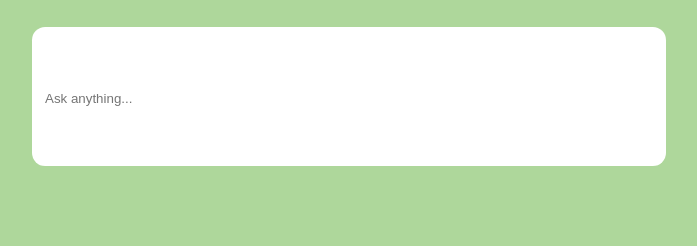
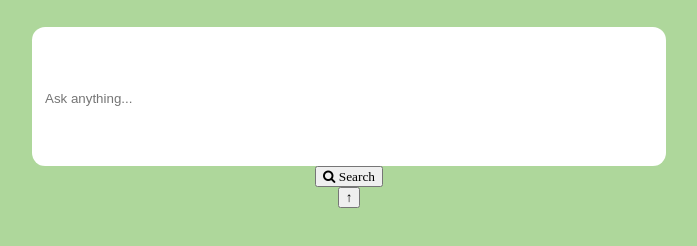
Before and after one commit to Jaykhakhkhar/project, a plain HTML site: page index.html in a window 1280 px wide. Shown: the part 360-606 px from the top of the page, without its empty margins (291-988 px from the left). Drawn offline with Linux system fonts and the light colour scheme.

Commit message:
Update index.html

```diff
--- a/index.html
+++ b/index.html
@@ -1,17 +1,37 @@
 <!DOCTYPE html>
 <html lang="en">
+
 <head>
     <meta charset="UTF-8">
     <meta name="viewport" content="width=device-width, initial-scale=1.0">
     <title>Kai Ai</title>
     <link rel="stylesheet" href="style.css">
+    <link rel="stylesheet" href="https://cdnjs.cloudflare.com/ajax/libs/font-awesome/4.7.0/css/font-awesome.min.css">
 </head>
+
 <body>
     <div class="block">
         <h1>Good Evening Rahul</h1>
-            <div class="search-bar">
-        <input type="text" id="text-box" placeholder="Ask anything...">
+        <div class="search-bar">
+            <div>
+                <input type="text" id="text-box" placeholder="Ask anything...">
+            </div>
+            <div class="search-button-div">
+                <!-- search-button"> -->
+                <!-- <div class="search-button-div1"> -->
+                <button class="search-button1" type="submit">
+                    <i class="fa fa-search"> Search</i>
+                </button>
+                <!-- <img src="./image/SVG.svg">reasoning -->
+                <!-- </div> -->
+            </div>
+            <div class="send-button-div">
+                <button class="send-button" type="submit">
+                    <i>&uarr;</i>
+                </button>
+            </div>
         </div>
     </div>
 </body>
+
 </html>
```
